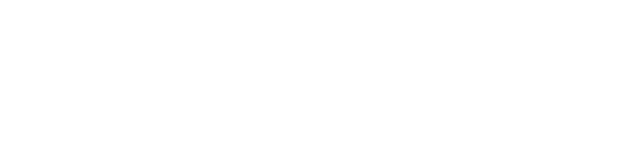
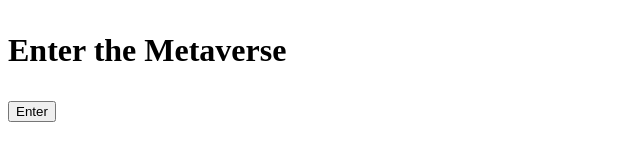
Before and after one commit to acciojob/enter-metaverse-Hitarthpareek, a website: page main.html in a window 1280 px wide. Shown: the whole page, without its empty margins (0-640 px from the left). Drawn offline with Linux system fonts and the light colour scheme.

Commit message:
created a submission

```diff
--- a/main.html
+++ b/main.html
@@ -8,6 +8,10 @@
 
 <body>
 	<!-- the entire body must be written by student -->
+	<h1><p id="status">Enter the Metaverse</p></h1>
+	<button onclick="pressed()" id="enterBtn">Enter</button>
+
+
     <script type="text/javascript" src="./script.js">
 </script>
 
--- a/script.js
+++ b/script.js
@@ -1 +1,5 @@
 //your JS code here. If required.
+function pressed(){
+	let txt = document.getElementById("status");
+	txt.innerText="Entered Metaverse"
+}
```
